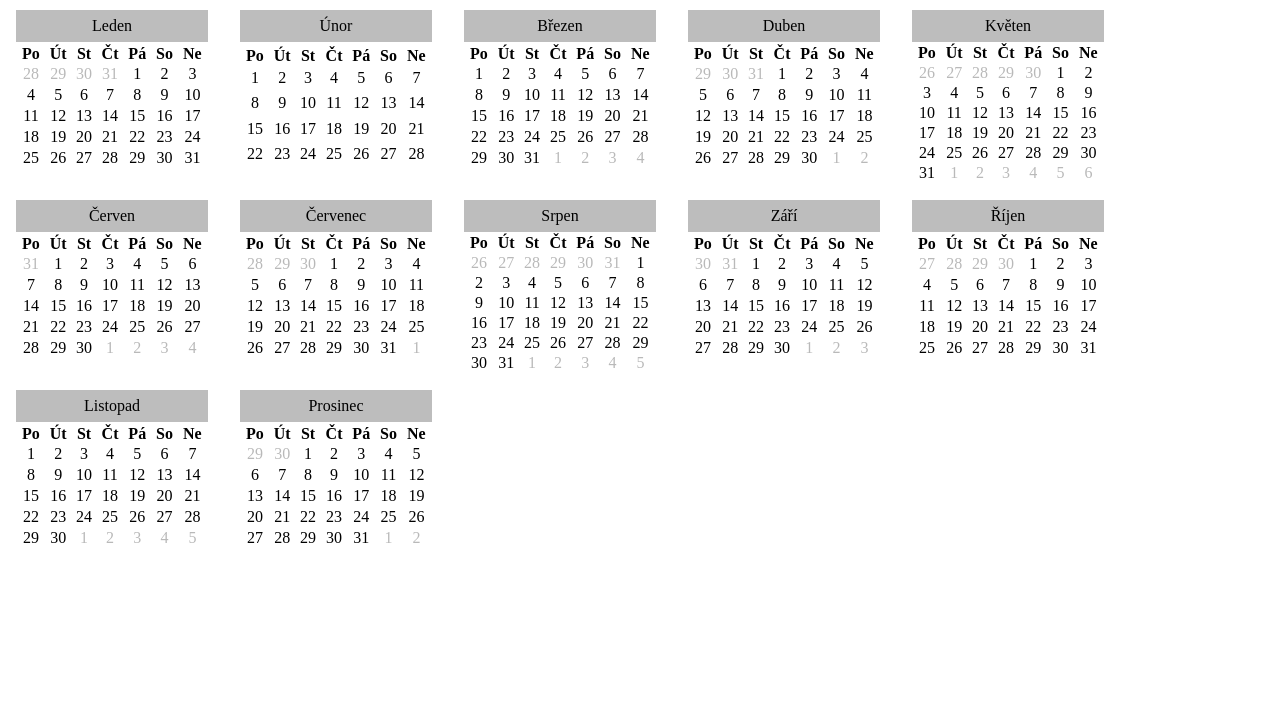
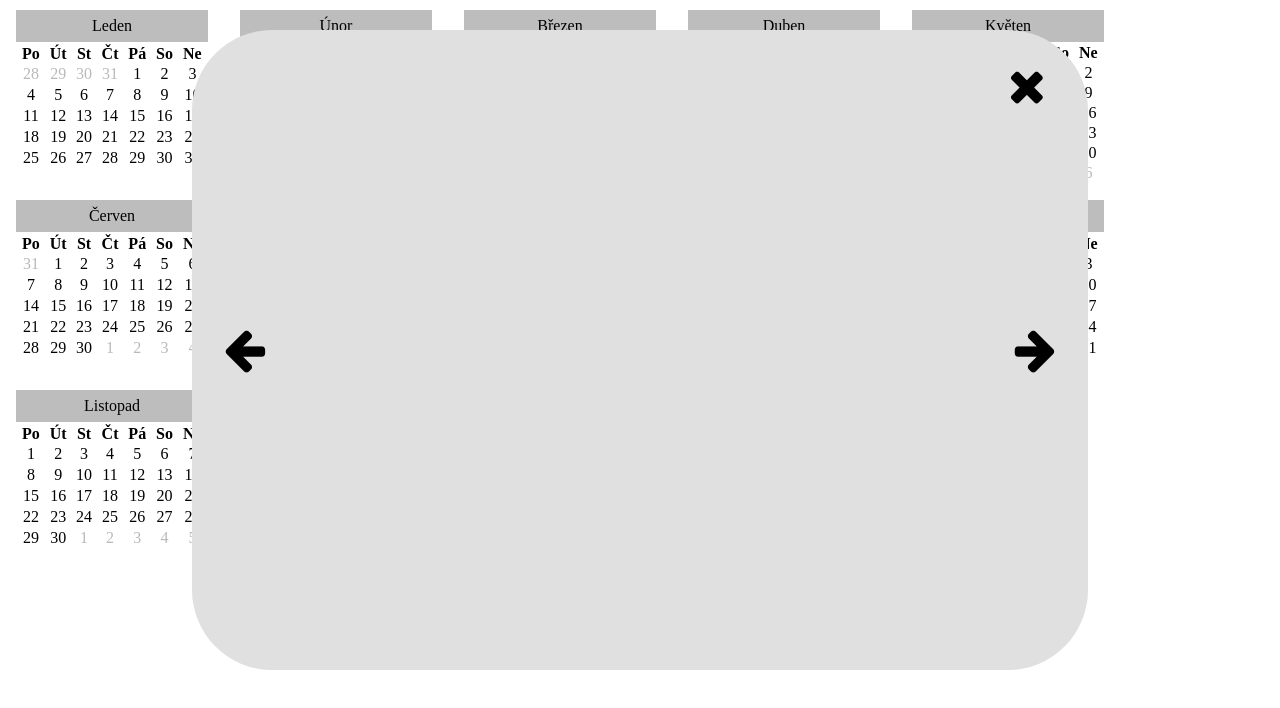
Before and after one commit to Kaplanec/synoptickeMapy, a plain HTML site: page index.html in a window 1280 px wide. Shown: the part 50-758 px from the top of the page. Drawn offline with nearby package versions, Linux system fonts and the light colour scheme.

Commit message:
Added basic popup window

```diff
--- a/index.html
+++ b/index.html
@@ -7,14 +7,23 @@
     <link rel="stylesheet" href="style.css" />
     <script src="https://ajax.googleapis.com/ajax/libs/jquery/3.5.1/jquery.min.js"></script>
     <script src="./js/calendar.js"></script>
+    <link
+      href="http://cdnjs.cloudflare.com/ajax/libs/font-awesome/4.3.0/css/font-awesome.css"
+      rel="stylesheet"
+      type="text/css"
+    />
 
     <title>meteo.cz</title>
   </head>
   <body>
-    <img src="Meteo2.ico" class="logo" usemap="#logo" />
-    <map name="logo">
-      <area href="stranka1.html" shape="rect" coords="10, 10, 150, 150" />
-    </map>
+    <a href="stranka1.html">
+      <img src="Meteo2.ico" class="logo" />
+    </a>
     <div class="calendar"></div>
+    <div class="mapDisplay">
+      <i class="fa fa-times fa-3x"></i>
+      <i class="fa fa-arrow-left fa-3x"></i>
+      <i class="fa fa-arrow-right fa-3x"></i>
+    </div>
   </body>
 </html>
--- a/style.css
+++ b/style.css
@@ -2,6 +2,10 @@
   padding: 0;
   margin: 0;
   box-sizing: border-box;
+}
+
+body {
+  position: relative;
 }
 
 .logo {
@@ -9,6 +13,47 @@
   margin-left: 2%;
   object-fit: contain;
   height: 20%;
+}
+
+.mapDisplay {
+  position: fixed;
+  width: 70%;
+  height: 40rem;
+  top: 0;
+  bottom: 0;
+  margin: auto auto;
+  left: 0;
+  right: 0;
+  background-color: rgb(224, 224, 224);
+  border-radius: 5rem;
+}
+
+.fa-times {
+  position: absolute;
+  height: 3rem;
+  width: 3rem;
+  top: 0;
+  right: 0;
+  margin-right: 2rem;
+  margin-top: 2rem;
+}
+
+.fa-arrow-left,
+.fa-arrow-right {
+  height: 3rem;
+  position: absolute;
+  top: 0;
+  bottom: 0;
+  margin-top: auto;
+  margin-bottom: auto;
+}
+
+.fa-arrow-right {
+  right: 2rem;
+}
+
+.fa-arrow-left {
+  left: 2rem;
 }
 
 .calendar {
```
